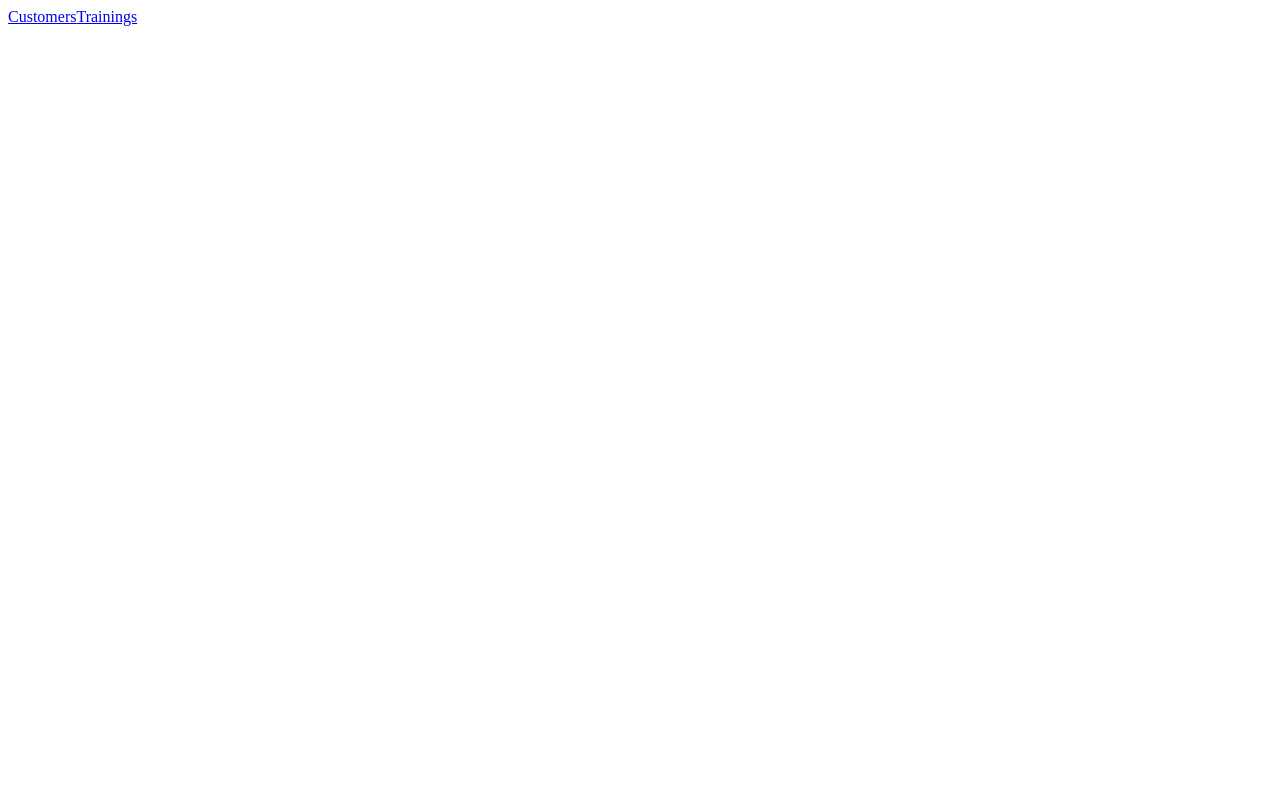
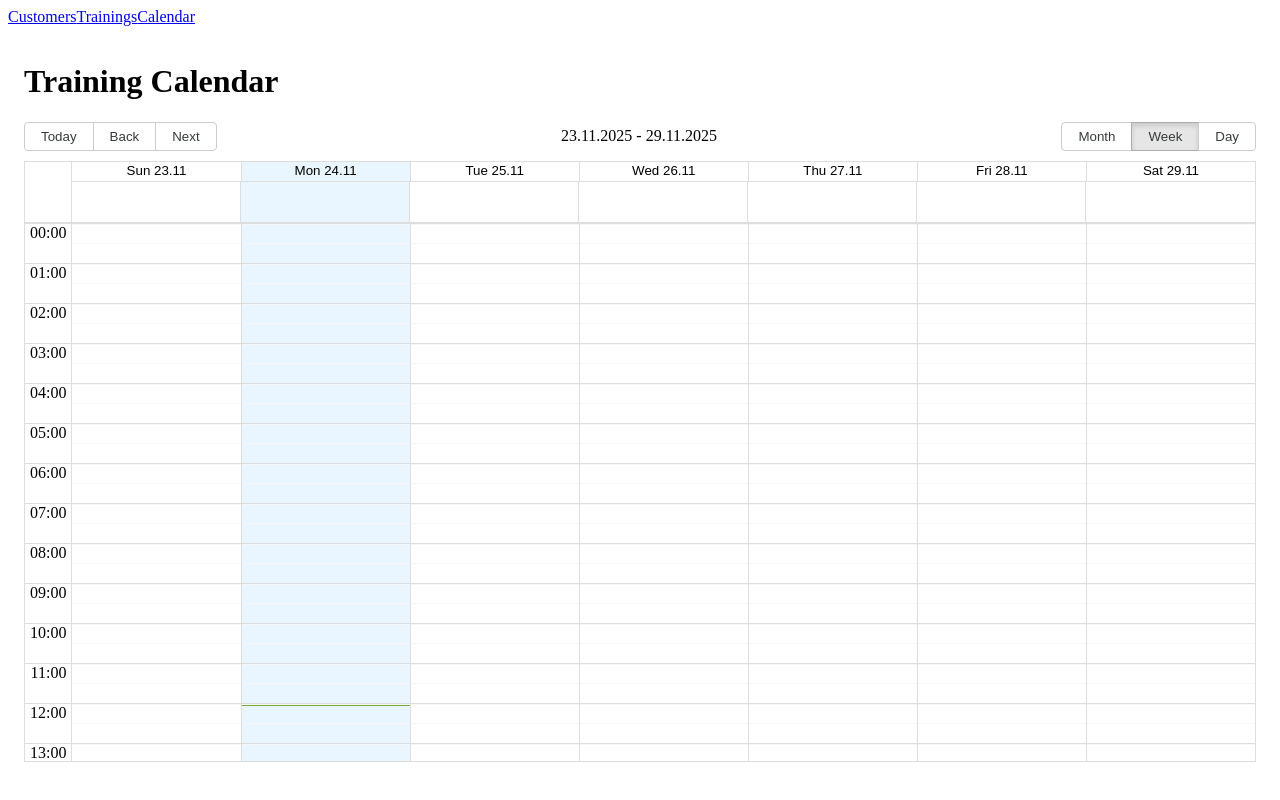
Before and after one commit to joelvkuos/personal-trainer-frontend, a React (Vite) app: page /calendar in a window 1280 px wide. Before the commit this address had no page. Built offline with nearby package versions, Linux system fonts and the light colour scheme; no server answers.

Commit message:
Add calendar page with month/week/day views for trainings

```diff
--- a/package.json
+++ b/package.json
@@ -15,9 +15,11 @@
     "@mui/material": "^7.3.5",
     "@mui/x-data-grid": "^8.19.0",
     "@mui/x-date-pickers": "^8.19.0",
+    "@types/react-big-calendar": "^1.16.3",
     "date-fns": "^4.1.0",
     "dayjs": "^1.11.19",
     "react": "^19.2.0",
+    "react-big-calendar": "^1.19.4",
     "react-dom": "^19.2.0",
     "react-router-dom": "^7.9.6"
   },
--- a/src/App.tsx
+++ b/src/App.tsx
@@ -2,6 +2,7 @@ import { Routes, Route } from 'react-router-dom';
 import Navbar from './components/Navbar';
 import Customers from './pages/Customers';
 import Trainings from './pages/Trainings';
+import CalendarPage from './pages/Calendar';
 
 function App() {
   return (
@@ -10,6 +11,7 @@ function App() {
       <Routes>
         <Route path='/' element={<Customers />} />
         <Route path='/trainings' element={<Trainings />} />
+        <Route path='/calendar' element={<CalendarPage />} />
       </Routes>
     </>
   )
--- a/src/components/Navbar.tsx
+++ b/src/components/Navbar.tsx
@@ -5,6 +5,7 @@ function Navbar() {
         <nav>
             <Link to="/">Customers</Link>
             <Link to="/trainings">Trainings</Link>
+            <Link to="/calendar">Calendar</Link>
         </nav>
     )
 }
--- /dev/null
+++ b/src/pages/Calendar.tsx
@@ -0,0 +1,87 @@
+import { useEffect, useState } from 'react';
+import { Calendar, dateFnsLocalizer } from 'react-big-calendar';
+import type { View } from 'react-big-calendar';
+import { format, parse, startOfWeek, getDay } from 'date-fns';
+import { enUS } from 'date-fns/locale';
+import 'react-big-calendar/lib/css/react-big-calendar.css';
+import type { Training } from '../types';
+import { fetchTrainings } from '../services/api';
+
+const locales = {
+    'en-US': enUS
+};
+
+const formats = {
+    dateFormat: 'dd',
+    dayFormat: 'EEE dd.MM',
+    weekdayFormat: 'EEEE',
+    timeGutterFormat: 'HH:mm',
+    eventTimeRangeFormat: ({ start, end }: { start: Date; end: Date }) => {
+        return `${format(start, 'HH:mm')} - ${format(end, 'HH:mm')}`;
+    },
+    agendaTimeRangeFormat: ({ start, end }: { start: Date; end: Date }) => {
+        return `${format(start, 'HH:mm')} - ${format(end, 'HH:mm')}`;
+    },
+    dayHeaderFormat: (date: Date) => format(date, 'EEEE dd.MM.yyyy'),
+    dayRangeHeaderFormat: ({ start, end }: { start: Date; end: Date }) => {
+        return `${format(start, 'dd.MM.yyyy')} - ${format(end, 'dd.MM.yyyy')}`;
+    },
+    monthHeaderFormat: (date: Date) => format(date, 'MMMM yyyy'),
+};
+
+const localizer = dateFnsLocalizer({
+    format,
+    parse,
+    startOfWeek,
+    getDay,
+    locales,
+});
+
+interface CalendarEvent {
+    title: string;
+    start: Date;
+    end: Date;
+    resource?: Training;
+}
+
+function CalendarPage() {
+    const [events, setEvents] = useState<CalendarEvent[]>([]);
+    const [view, setView] = useState<View>('week');
+
+    useEffect(() => {
+        fetchTrainings()
+            .then(trainings => {
+                const calendarEvents = trainings.map(training => {
+                    const startDate = new Date(training.date);
+                    const endDate = new Date(startDate.getTime() + training.duration * 60000);
+
+                    return {
+                        title: `${training.activity} - ${training.customer.firstname} ${training.customer.lastname}`,
+                        start: startDate,
+                        end: endDate,
+                        resource: training,
+                    };
+                });
+                setEvents(calendarEvents);
+            })
+            .catch(error => console.error('Error fetching trainings:', error));
+    }, []);
+    return (
+        <div style={{ height: '80vh', padding: '1rem' }}>
+            <h1>Training Calendar</h1>
+            <Calendar
+                localizer={localizer}
+                events={events}
+                startAccessor='start'
+                endAccessor='end'
+                style={{ height: '100%' }}
+                views={['month', 'week', 'day']}
+                view={view}
+                onView={(newView) => setView(newView)}
+                formats={formats}
+            />
+        </div>
+    );
+}
+
+export default CalendarPage;
```
Also changed, not shown: 1 other file (tests, documents, lock files or other folders).
